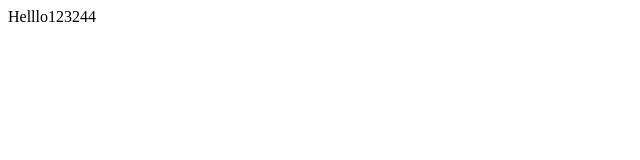
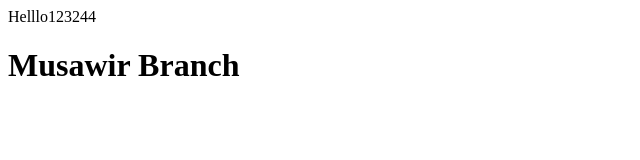
Before and after one commit to aijaz-hax/GitTutorialRepo, a plain HTML site: page GIT & GITHUB/index.html in a window 1280 px wide. Shown: the whole page, without its empty margins (0-640 px from the left). Drawn offline with Linux system fonts and the light colour scheme.

Commit message:
heading added

```diff
--- a/GIT & GITHUB/index.html
+++ b/GIT & GITHUB/index.html
@@ -7,5 +7,6 @@
 </head>
 <body>
    Helllo123244
+   <h1>Musawir Branch</h1>
 </body>
 </html>
```
